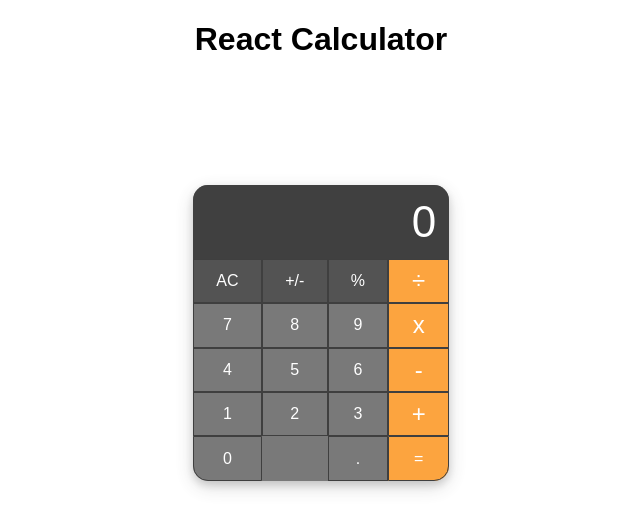
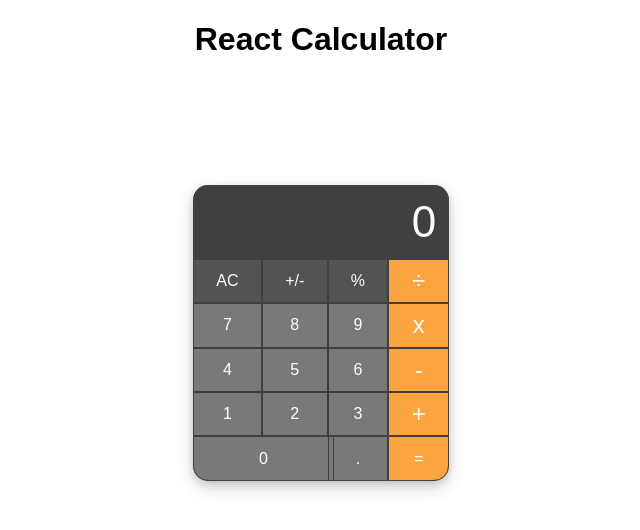
Before and after one commit to raseward14/react_calculator, a React (Create React App) app in the folder client/: page / in a window 1280 px wide. Shown: the top 530 px of the page, without its empty margins (319-959 px from the left). Built offline with nearby package versions, Linux system fonts and the light colour scheme; a web font is replaced by a local one.

Commit message:
added margin to left-corner class that works but when AC changes to C the whole column width changes which is the root prolem

```diff
--- a/client/src/components/Layout/style.css
+++ b/client/src/components/Layout/style.css
@@ -122,7 +122,7 @@
 
 .left-corner {
     border-bottom-left-radius: 15px;
-    /* width: 200%; */
+    width: 202%;
 }
 
 .darker {
```
